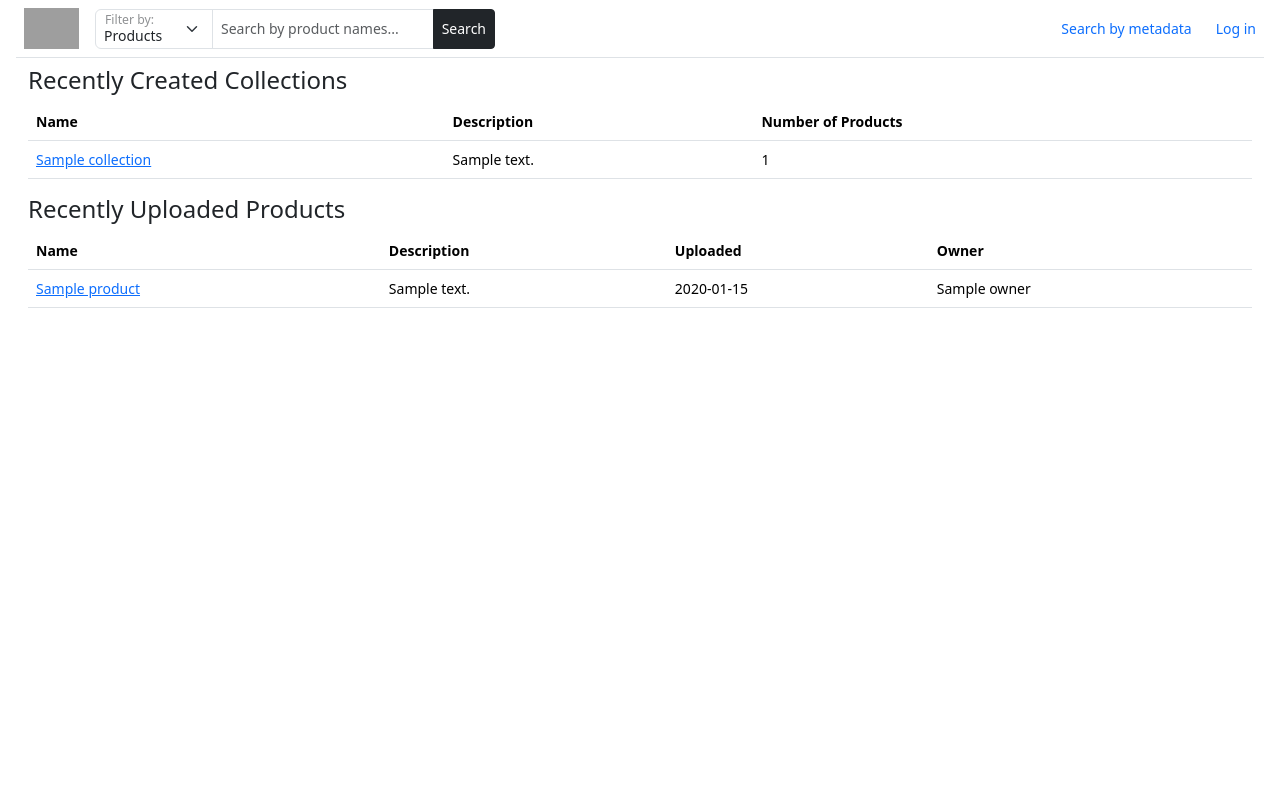
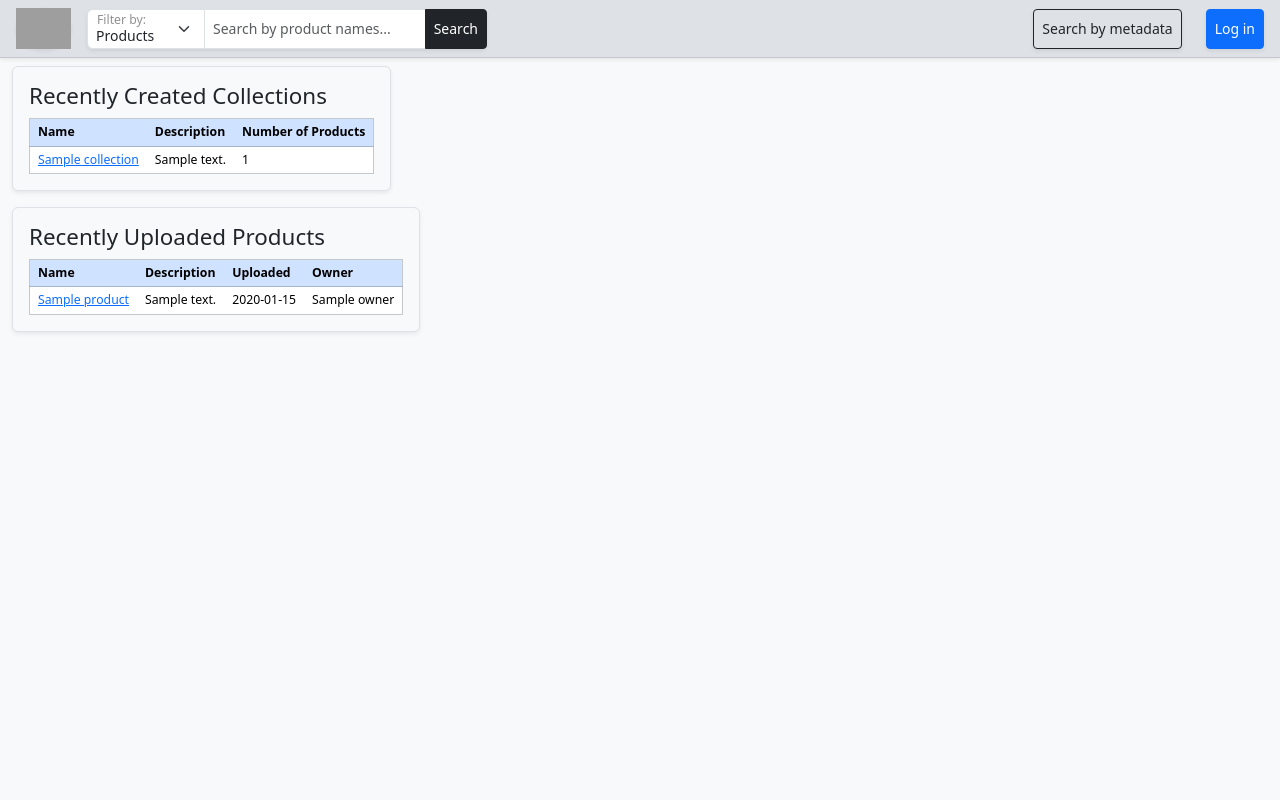
Before and after one commit to simonsobs/soposerve, a Python web app: template hipposerve/web/templates/index.html in a window 1280 px wide. Run offline with Jinja, Linux system fonts and the light colour scheme; the template is opened without the code that fills it: most values are stand-ins (such as "Sample title", 1, 10 or a date in 2020); grey boxes are pictures that could not be loaded.

Commit message:
Apply widespread style changes to templates

```diff
--- a/hipposerve/web/templates/collection.html
+++ b/hipposerve/web/templates/collection.html
@@ -6,12 +6,15 @@
 {% markdown %}
 {{ collection.description }}
 {% endmarkdown %}
-<table class="table">
+    <table class="table table-sm border border-secondary-subtle shadow-sm" style="max-width: 800px;">
+        <thead class="table-secondary">
             <tr>
                 <th>Product</th>
                 <th>Uploaded</th>
                 <th>Version</th>
             </tr>
+        </thead>
+        <tbody>
             {% for product in collection.products %}
             <tr class="small">
                 <td><a href='../products/{{ product.id | e}}'>{{ product.name }}</a></td>
@@ -19,6 +22,7 @@
                 <td>{{ product.version }}</td>
             </tr>
             {% endfor %}
+        </tbody>
     </table>
 </div>
 {% endblock %}
--- a/hipposerve/web/templates/core.html
+++ b/hipposerve/web/templates/core.html
@@ -9,10 +9,10 @@
   </head>
   <style>
     h1 {
-      font-size: 1.75rem;
+      font-size: 1.7rem;
     }
     h2 {
-      font-size: 1.5rem;
+      font-size: 1.4rem;
     }
     h3 {
       font-size: 1.25rem;
@@ -33,6 +33,9 @@
     .jump-to-top:hover {
       opacity: 0.6;
     }
+    html {
+      height: 100%;
+    }
   </style>
   <script>
     function debounce(method, delay) {
@@ -52,7 +55,7 @@
       }
     }
   </script>
-  <body class="position-relative m-3 mt-0 small" onscroll="debounce(onScroll, 100)">
+  <body class="position-relative small h-100 bg-light" onscroll="debounce(onScroll, 100)">
     {% include "navigation.html" %}
     {% block content %}{% endblock %}
     <button
--- a/hipposerve/web/templates/index.html
+++ b/hipposerve/web/templates/index.html
@@ -1,37 +1,49 @@
 {% extends "core.html" %}
 {% block content %}
-<div class="container-fluid">
+<div class="container-fluid d-flex flex-column gap-3">
+    <div class="border rounded p-3 shadow-sm" style="width: fit-content;">
         <h2>Recently Created Collections</h2>
-    <table class="table">
+        <table class="table table-sm small mb-0 border border-secondary-subtle" style="max-width: 1200px;">
+            <thead class="table-primary">
                 <tr>
-            <th>Name</th>
-            <th colspan="2">Description</th>
-            <th>Number of Products</th>
+                    <th class="px-2">Name</th>
+                    <th class="px-2" colspan="2">Description</th>
+                    <th class="px-2">Number of Products</th>
                 </tr>
+            </thead>
+            <tbody>
                 {% for collection in collections %}
                 <tr>
-            <td><a href='collections/{{ collection.id | e }}'>{{ collection.name }}</a></td>
-            <td colspan="2">{{ collection.description | truncate }}</td>
-            <td>{{ collection.products|length }}</td>
+                    <td class="px-2"><a href='collections/{{ collection.id | e }}'>{{ collection.name }}</a></td>
+                    <td class="px-2" colspan="2">{{ collection.description | truncate }}</td>
+                    <td class="px-2">{{ collection.products|length }}</td>
                 </tr>
                 {% endfor %}
+            </tbody>
         </table>
+    </div>
+    <div class="border rounded p-3 shadow-sm" style="width: fit-content">
         <h2>Recently Uploaded Products</h2>
-    <table class="table">
+        <table class="table table-sm small mb-0 border border-secondary-subtle" style="max-width: 1200px;">
+            <thead class="table-primary">
                 <tr>
-            <th>Name</th>
-            <th colspan="2">Description</th>
-            <th>Uploaded</th>
-            <th>Owner</th>
+                    <th class="px-2">Name</th>
+                    <th class="px-2" colspan="2">Description</th>
+                    <th class="px-2">Uploaded</th>
+                    <th class="px-2">Owner</th>
                 </tr>
+            </thead>
+            <tbody>
                 {% for product in products %}
                 <tr>
-            <td><a href='products/{{ product.id | e }}'>{{ product.name }}</a></td>
-            <td colspan="2">{{ product.description }}</td>
-            <td>{{ product.uploaded.strftime("%Y-%m-%d") }}</td>
-            <td>{{ product.owner.name }}</td>
+                    <td class="px-2"><a href='products/{{ product.id | e }}'>{{ product.name }}</a></td>
+                    <td class="px-2" colspan="2">{{ product.description }}</td>
+                    <td class="px-2">{{ product.uploaded.strftime("%Y-%m-%d") }}</td>
+                    <td class="px-2">{{ product.owner.name }}</td>
                 </tr>
                 {% endfor %}
+            </tbody>
         </table>
     </div>
+</div>
 {% endblock %}
--- a/hipposerve/web/templates/login.html
+++ b/hipposerve/web/templates/login.html
@@ -1,13 +1,14 @@
 {% extends "core.html" %}
 {% block content %}
 <div class="container-fluid">
+    <div class="container border rounded p-4 shadow-sm mt-4">
         {% if unauthorized_details %}
             <p class="fs-6 text-danger mb-1">{{ unauthorized_details }}. Please log in.</p>
         {% endif %}
         {% if not only_allow_github_login %}
-        <form class="container mt-3" action="./token" method="post">
+            <form action="./token" method="post">
                 <div class="mb-3">
-                <label for="username" class="form-label">Username</label>
+                    <label for="username" class="form-label">User name</label>
                     <input type="text" class="form-control" id="username" name="username" required>
                 </div>
                 <div class="mb-3">
@@ -23,4 +24,5 @@
             </a>
         {% endif %}
     </div>
+</div>
 {% endblock %}
--- a/hipposerve/web/templates/navigation.html
+++ b/hipposerve/web/templates/navigation.html
@@ -1,6 +1,16 @@
-<nav class="border-bottom mb-2 p-2 d-flex flex-wrap justify-content-between align-items-center">
+<style>
+  .custom-nav-styles {
+    background-color: #dee2e6; /* corresponds to Bootstrap's gray-300 */
+    column-gap: 3em;
+    row-gap: 0.5em;
+  }
+</style>
+
+<nav
+  class="border-bottom border-secondary-subtle shadow-sm mb-2 py-2 px-3 d-flex flex-wrap justify-content-between align-items-center custom-nav-styles"
+>
     <div class="d-flex align-items-center gap-3">
-      <div title="Click to return to home page">
+      <div class="rounded-circle shadow-sm" title="Click to return to home page">
         <a class="nav-link color-light" href="/web">
           <img alt="HIPPO logo" src="/web/static/logo.svg" width="55" height="auto" />
         </a>
@@ -11,7 +21,7 @@
         method="get"
         style="min-width: 400px; max-width: 750px"
       >
-        <div class="input-group input-group-sm">
+        <div class="rounded input-group input-group-sm shadow-sm">
           <div
             class="position-relative"
             style="height: 40px; min-height: 40px;"
@@ -49,17 +59,23 @@
         </div>
       </form>
     </div>
-    <ul class="nav gap-4 align-items-center">
+    <ul class="nav gap-4 align-items-center full-menu">
       <li class="nav-item">
-        <a class="nav-link p-0" href="/web/searchmetadata">Search by metadata</a>
+        <a class="btn btn-outline-dark btn-sm d-flex align-items-center shadow-sm" style="height: 40px;" href="/web/searchmetadata">Search by metadata</a>
       </li>
       <li class="nav-item">
         {% if user %}
-          <a class="nav-link p-0" href="/web/user">
-            <img class="border rounded-circle" src="{{ user.avatar_url }}" alt="User's GitHub avatar" width="45" height="auto"/>
-          </a>
+          {% if user.avatar_url %}
+            <a href="/web/user">
+              <img class="border rounded-circle shadow-sm" src="{{ user.avatar_url }}" alt="User's GitHub avatar" width="45" height="auto"/>
+            </a>
+          {% else %}
+            <a class="btn btn-primary btn-sm d-flex align-items-center shadow-sm" style="height: 40px;" href="/web/user">
+              My profile
+            </a>
+          {% endif %}
         {% else %}
-          <a class="nav-link p-0" href="/web/login">
+          <a class="btn btn-primary btn-sm d-flex align-items-center shadow-sm" style="height: 40px;" href="/web/login">
             Log in
           </a>
         {% endif %}
--- a/hipposerve/web/templates/search_metadata.html
+++ b/hipposerve/web/templates/search_metadata.html
@@ -28,7 +28,7 @@
         {% for class_name, fields in metadata.items() %}
             <div
                 id="{{ class_name }}-fields"
-                class="container flex-column align-items-center gap-3 metadata-fields input-group input-group-sm mt-3 p-3 border border-light"
+                class="container flex-column align-items-center gap-3 metadata-fields input-group input-group-sm mt-3 p-3 border border rounded shadow-sm"
                 style="display: none;"
             >
                 {% if fields.items()|length >= 1 %}
@@ -118,7 +118,7 @@
                         </div>
                     </fieldset>
                     <div>
-                        <button class="btn btn-dark btn-sm rounded-1" type="submit">Search {{ class_name }}</button>
+                        <button class="btn btn-dark btn-sm rounded-1 shadow-sm" type="submit">Search {{ class_name }}</button>
                     </div>
                 {% else %}
                     <span class="fs-6">No metadata fields</span>
```
Also changed, not shown: hipposerve/web/templates/product.html (+17 -7 lines), hipposerve/web/templates/search_results.html (+15 -7 lines), hipposerve/web/templates/user.html (+23 -9 lines). Lines whose indentation alone changed are shown as unchanged.
